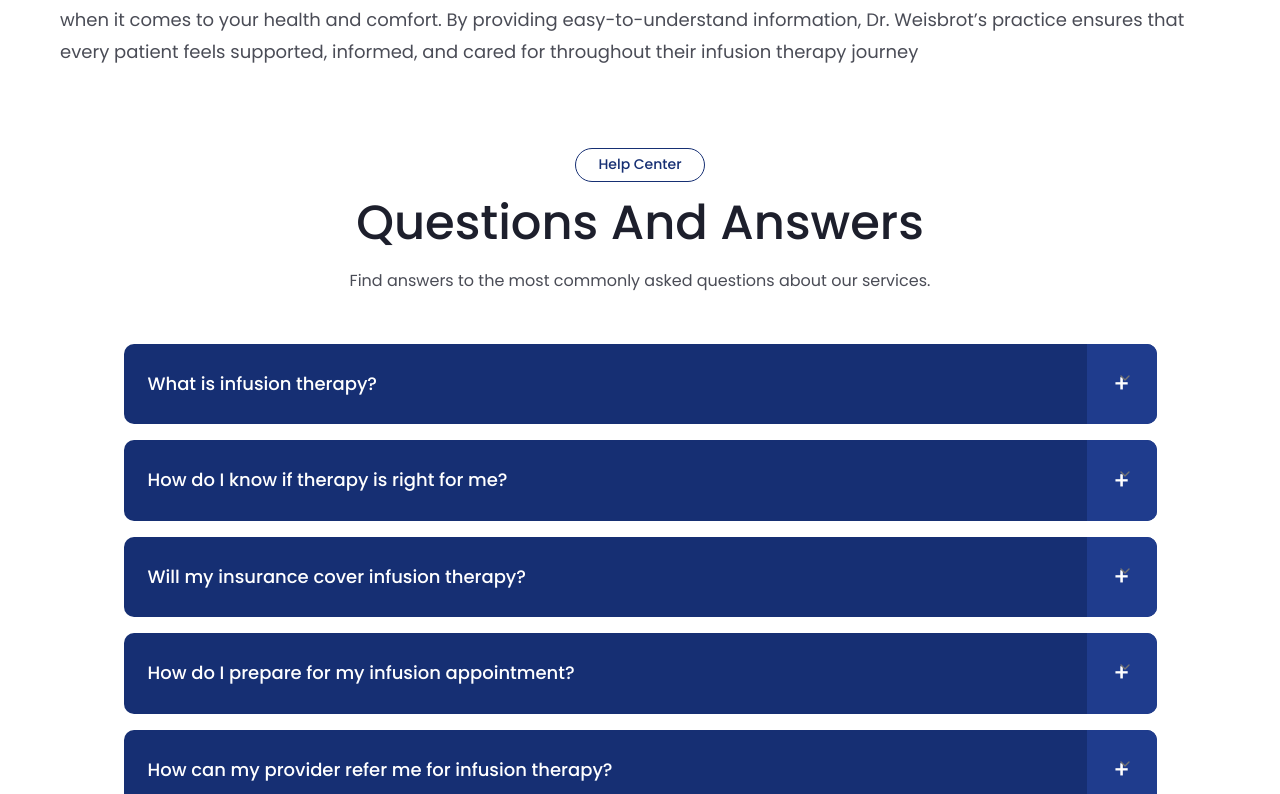
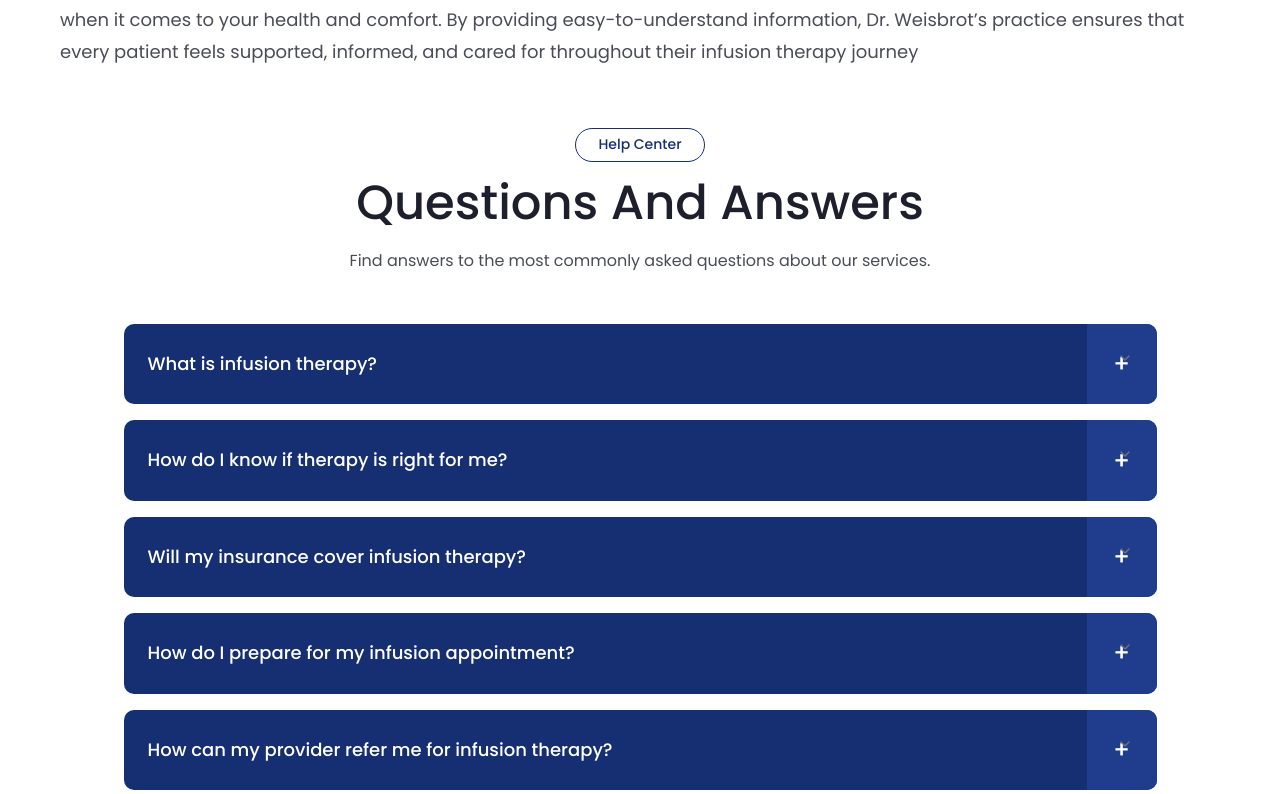
Before and after one commit to backbencherstudio/eric-weisbrot-frontend, a Next.js app: page /patients-faqs in a window 1280 px wide. Shown: the part 866-1660 px from the top of the page. Built offline with nearby package versions, Linux system fonts and the light colour scheme; no server answers.

Commit message:
everything is done

```diff
--- a/components/Home/HelpCenter.tsx
+++ b/components/Home/HelpCenter.tsx
@@ -25,7 +25,7 @@ const HelpCenter = () => {
   return (
     <div
       className="
-        my-[80px] maxContainer leading-[180%]"
+        md:my-[60px] my-[40px] maxContainer leading-[180%]"
     >
       <div className="lg:max-w-[773px] mx-auto  text-center flex  flex-col items-center">
         <p className="sectionCategory">Help Center</p>
```
